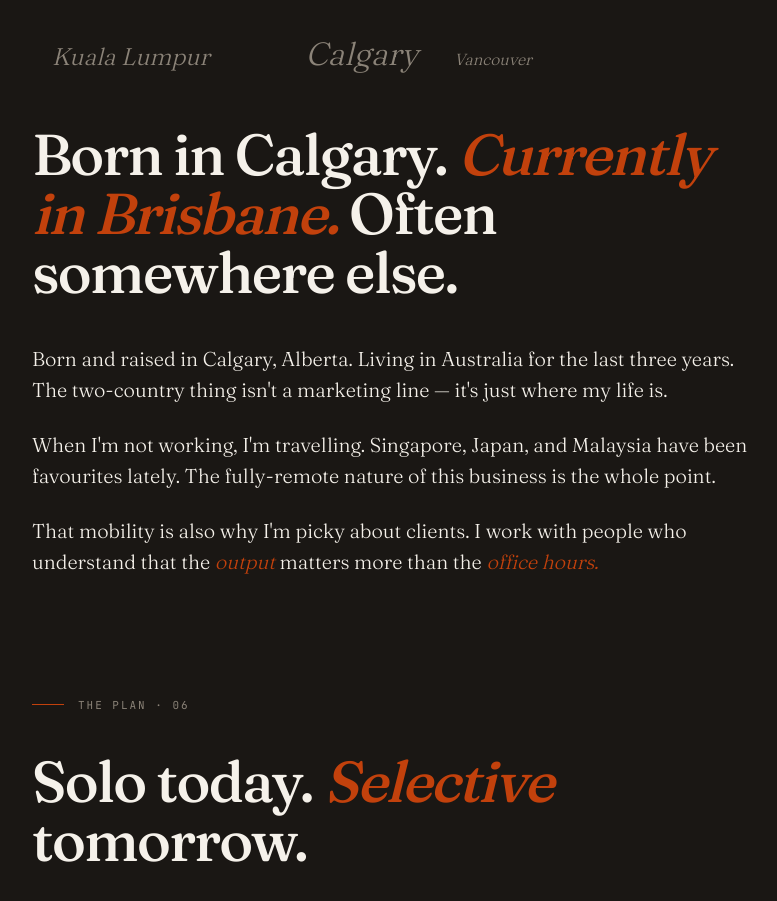
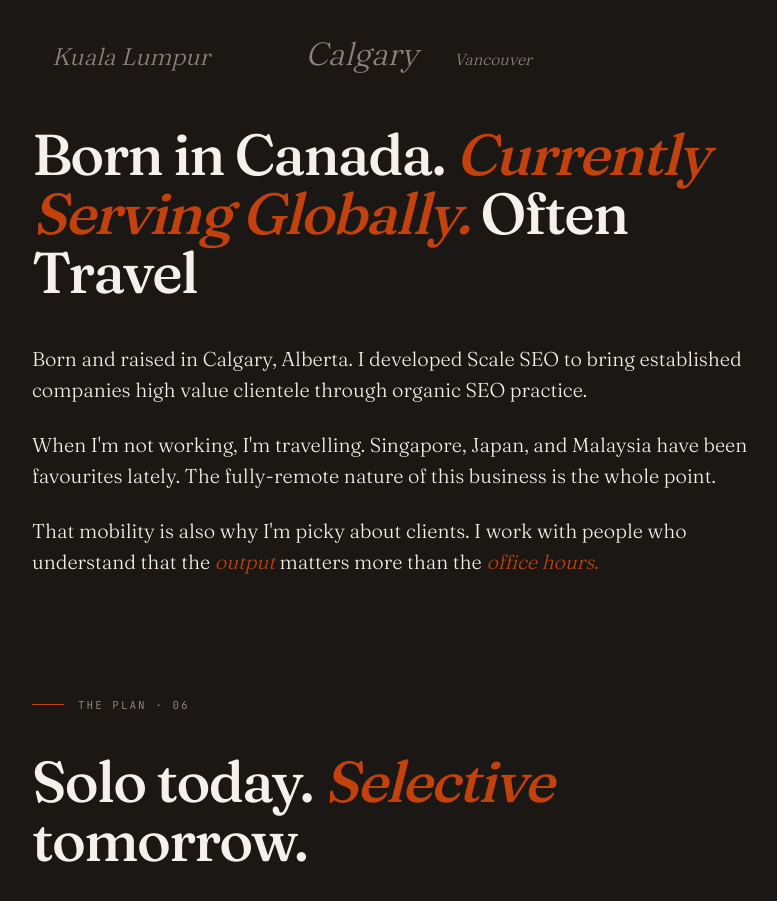
Before and after one commit to ScaleCRMCO/scaleseo, a Next.js app: page /about in a window 1280 px wide. Shown: the part 4403-5304 px from the top of the page, without its empty margins (448-1225 px from the left). Built offline with nearby package versions, Linux system fonts and the light colour scheme.

Commit message:
Update AboutLayout.tsx

```diff
--- a/src/app/about/sections/AboutLayout.tsx
+++ b/src/app/about/sections/AboutLayout.tsx
@@ -195,12 +195,12 @@ export default function AboutLayout() {
             </div>
 
             <h2 className={`${styles.headline} reveal-up`}>
-              Born in Calgary. <em>Currently in Brisbane.</em> Often somewhere else.
+              Born in Canada. <em>Currently Serving Globally.</em> Often Travel
             </h2>
 
             <div className={`${styles.body} reveal-up`}>
               <p>
-                Born and raised in Calgary, Alberta. Living in Australia for the last three years. The two-country thing isn&apos;t a marketing line — it&apos;s just where my life is.
+                Born and raised in Calgary, Alberta. I developed Scale SEO to bring established companies high value clientele through organic SEO practice.
               </p>
               <p>
                 When I&apos;m not working, I&apos;m travelling. Singapore, Japan, and Malaysia have been favourites lately. The fully-remote nature of this business is the whole point.
```
